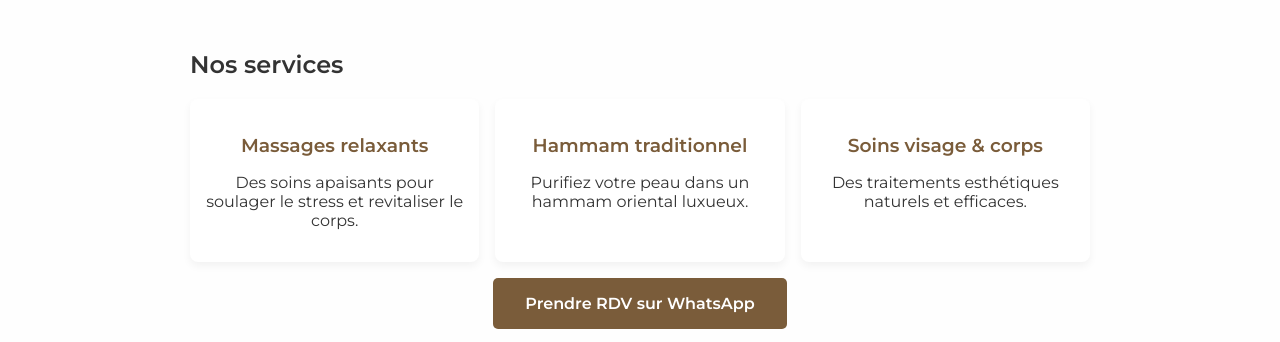
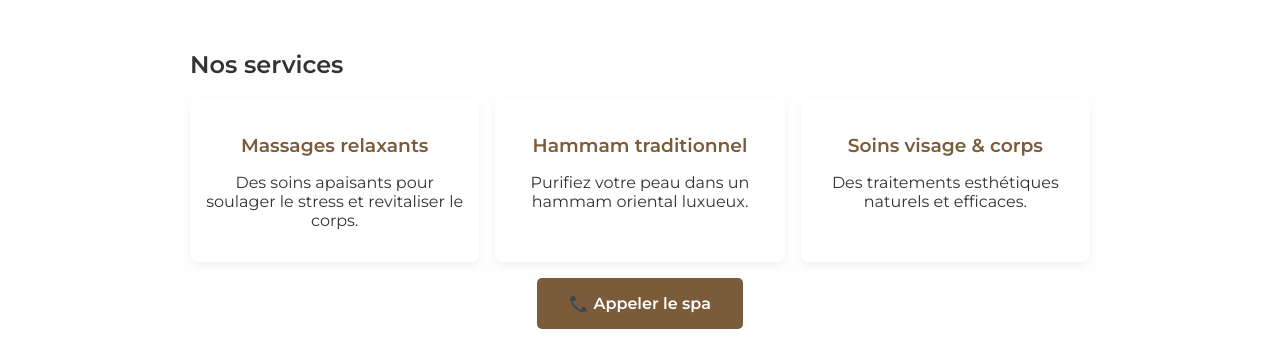
Before and after one commit to nikimaruo/Buddhatitude-Spa, a plain HTML site: page index.html in a window 1280 px wide. Shown: the part 482-824 px from the top of the page. Drawn offline with Linux system fonts and the light colour scheme.

Commit message:
Update index.html

```diff
--- a/index.html
+++ b/index.html
@@ -115,7 +115,7 @@
     </div>
 
     <div class="cta">
-      <a href="https://wa.me/221771234567" target="_blank">Prendre RDV sur WhatsApp</a>
+      <a href="tel:+221338693389">📞 Appeler le spa</a>
     </div>
 
     <iframe
```
